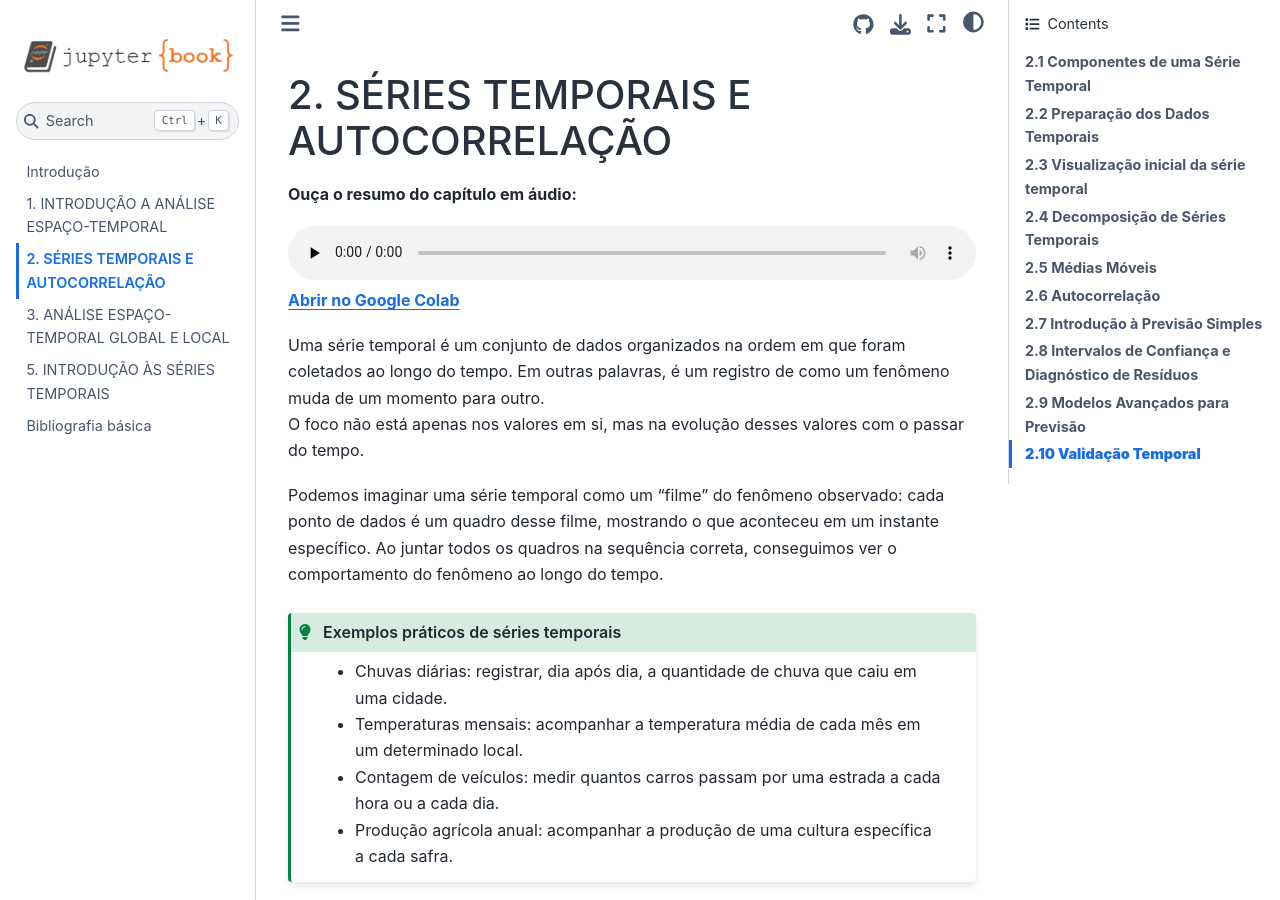
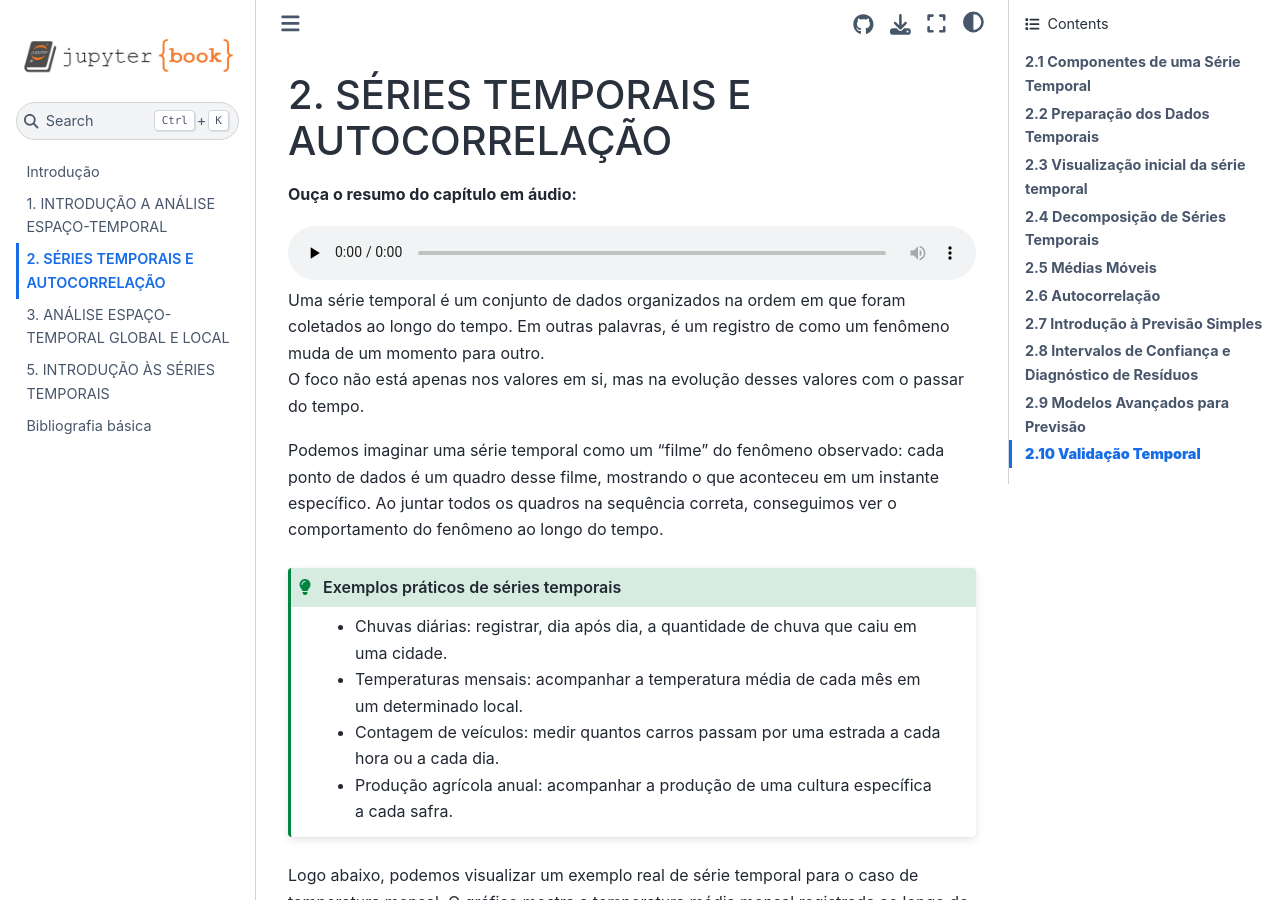
Before and after one commit to Alexandrogschafer/spatio-temporal-data-analysis, a Jupyter Book: the page built from capitulo2.md, in a window 1280 px wide and 900 px high. Built offline with Jupyter Book 1.0.4 settings and Sphinx 7.4.7 and the Sphinx Book theme 1.1.4, drawn with Linux system fonts in a browser that asks for light colours.

````diff
--- a/capitulo2.md
+++ b/capitulo2.md
@@ -28,7 +28,6 @@
 ```
 
 
-[**Abrir no Google Colab**](https://colab.research.google.com/github/Alexandrogschafer/spatio-temporal-data-analysis/blob/main/capitulo2.ipynb)
 
 Uma série temporal é um conjunto de dados organizados na ordem em que foram coletados ao longo do tempo. Em outras palavras, é um registro de como um fenômeno muda de um momento para outro.
 O foco não está apenas nos valores em si, mas na evolução desses valores com o passar do tempo.
````
